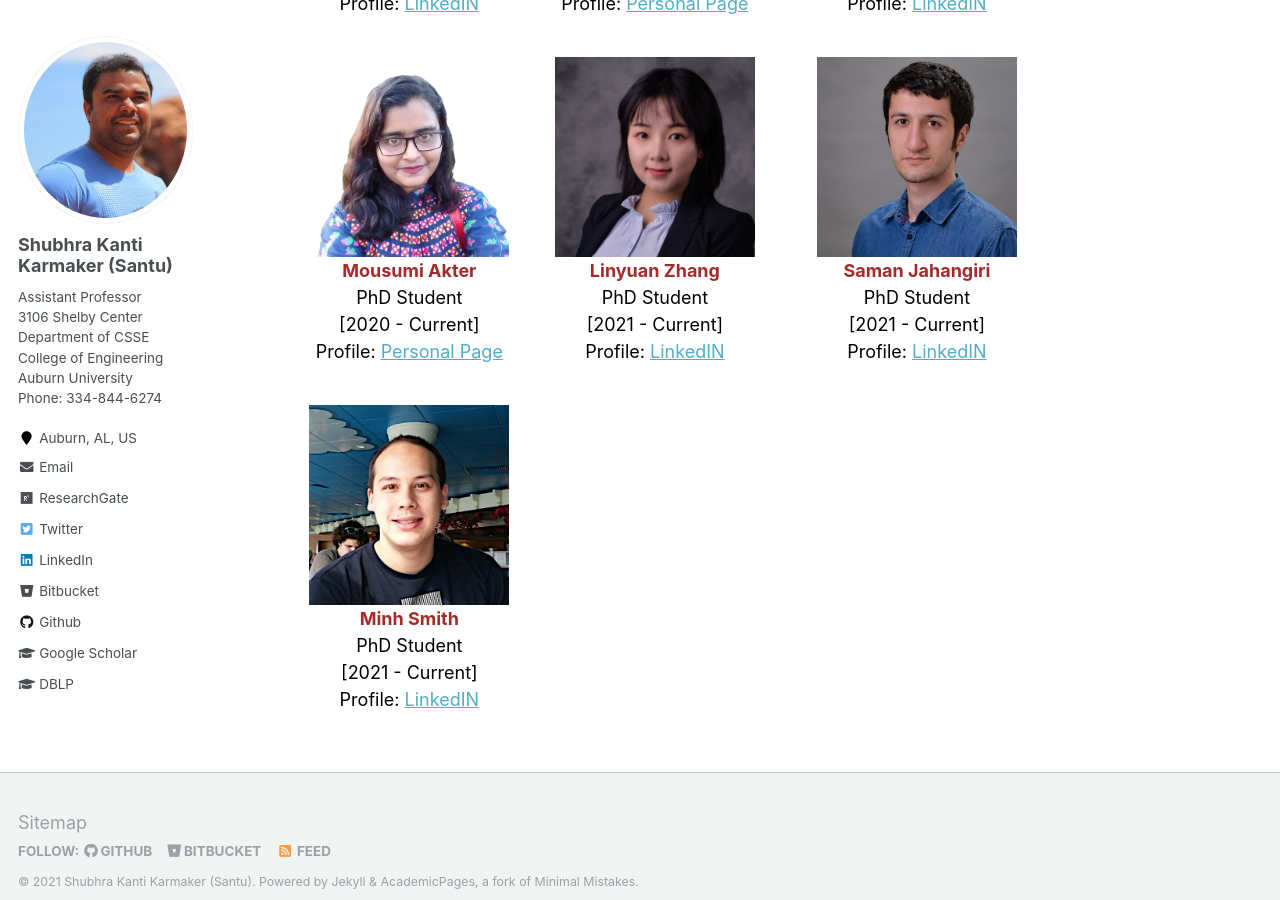
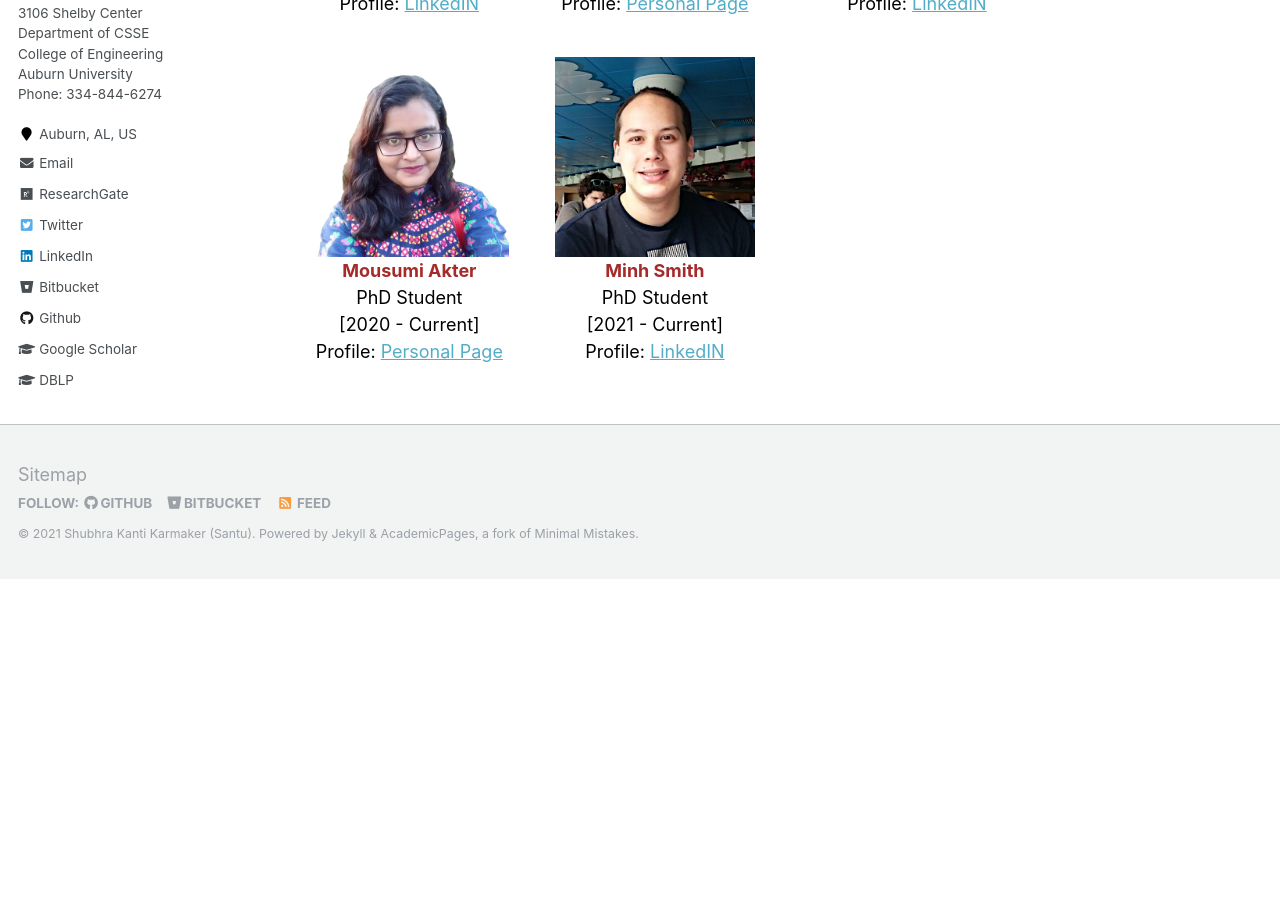
Before and after one commit to karmake2/karmake2.github.io, a Jekyll site: the page built from _pages/students.html, in a window 1280 px wide and 900 px high, scrolled down 824 px. Built offline with Jekyll 4.4.1, drawn with Linux system fonts in a browser that asks for light colours; after the commit the page ends 1403 px from its top, so only the background shows below that.

Commit message:
Remove Saman and Linyuan

```diff
--- a/_pages/students.html
+++ b/_pages/students.html
@@ -66,30 +66,13 @@ author_profile: true
 				Profile: <a href="https://sites.google.com/view/mousumi-akter" target="_blank">Personal Page</a></span></td>
 
 
-		<td class="table__tablenospace" align='center'><img src='/images/students/Linyuan.png' style='height:200px;;width:200px'><br/>
-			<span style="color:black">
-				<font color="brown" ><b>Linyuan Zhang</b></font><br/>
-				PhD Student<br/>
-				[2021 - Current]<br/>
-				Profile: <a href="https://www.linkedin.com/in/linyuan-zhang-96a97910a/" target="_blank">LinkedIN</a></span></td>
-
-		<td class="table__tablenospace" align='center'><img src='/images/students/saman.png' style='height:200px;;width:200px'><br/>
-			<span style="color:black">
-				<span style="color:black">
-				<font color="brown" ><b>Saman Jahangiri</b></font><br/>
-				PhD Student<br/>
-				[2021 - Current]<br/>
-				Profile: <a href="https://www.linkedin.com/in/samanjahangiri/" target="_blank">LinkedIN</a></span></td>
-
-	</tr>
-
-	<tr>
 		<td class="table__tablenospace" align='center'><img src='/images/students/Minh.png' style='height:200px;;width:200px'><br/>
 			<span style="color:black">
 				<font color="brown" ><b>Minh Smith</b></font><br/>
 				PhD Student <br/>
 				[2021 - Current]<br/>
 				Profile: <a href="https://" target="https://www.linkedin.com/in/minh-smith-a9aa0649">LinkedIN</a></span></td>
+
 	</tr>
 
 </table>
```
Also changed, not shown: 3 other files.
